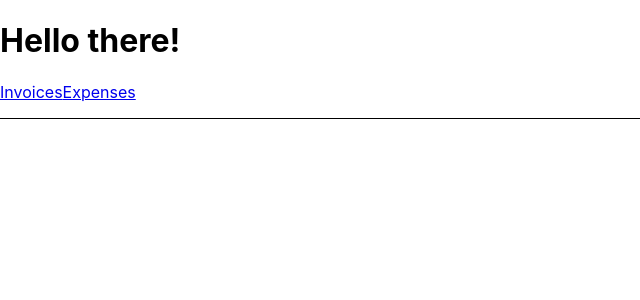
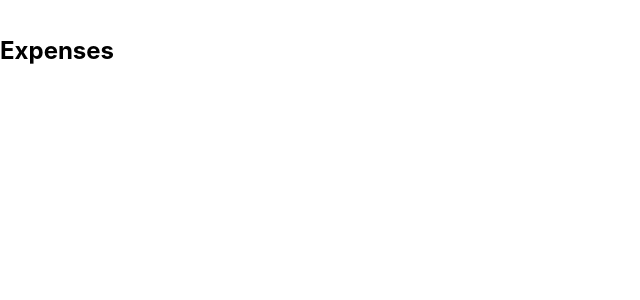
Before and after one commit to dazamar01/react-router, a React (Create React App) app: page /expenses in a window 1280 px wide. Shown: the top 300 px of the page, without its empty margins (0-640 px from the left). Built offline with nearby package versions, Linux system fonts and the light colour scheme.

Commit message:
At '/' it renders <App>. At '/invoices' it renders <Invoices>.

```diff
--- /dev/null
+++ b/src/expenses/expenses.jsx
@@ -0,0 +1,7 @@
+export default function Expenses () {
+    return (
+        <main style={{ padding: "1rem 0" }}>
+            <h2>Expenses</h2>
+        </main>
+    )
+}
--- a/src/index.tsx
+++ b/src/index.tsx
@@ -1,9 +1,11 @@
 import React from 'react';
 import ReactDOM from 'react-dom/client';
-import { BrowserRouter } from 'react-router-dom';
+import { BrowserRouter, Route, Routes } from 'react-router-dom';
 import './index.css';
 import App from './App';
 import reportWebVitals from './reportWebVitals';
+import Expenses from './expenses/expenses';
+import Invoices from './invoices/invoices';
 
 const root = ReactDOM.createRoot(
   document.getElementById('root') as HTMLElement
@@ -11,7 +13,12 @@
 root.render(
   <React.StrictMode>
     <BrowserRouter >
-      <App />
+      <Routes>
+        <Route path="/" element={<App />} />
+        <Route path="expenses" element={<Expenses />} />
+        <Route path="invoices" element={<Invoices />} />
+      </Routes>
+
     </BrowserRouter>
   </React.StrictMode>
 );
--- /dev/null
+++ b/src/invoices/invoices.jsx
@@ -0,0 +1,7 @@
+export default function Invoices() {
+    return (
+        <main>
+            <h2>Invoices</h2>
+        </main>
+    )
+}
```
